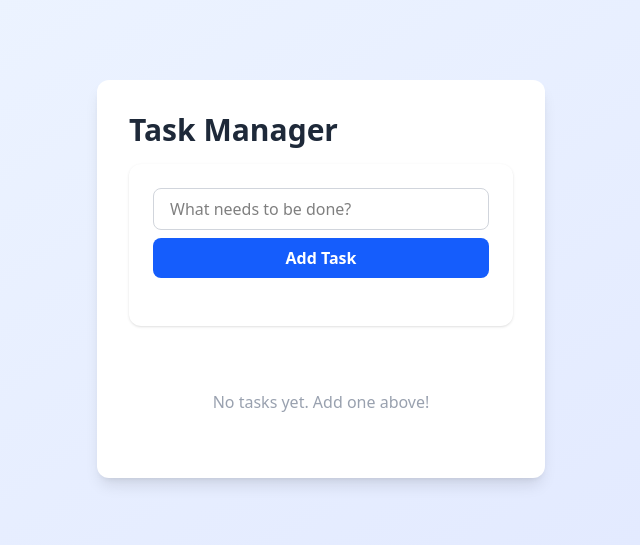
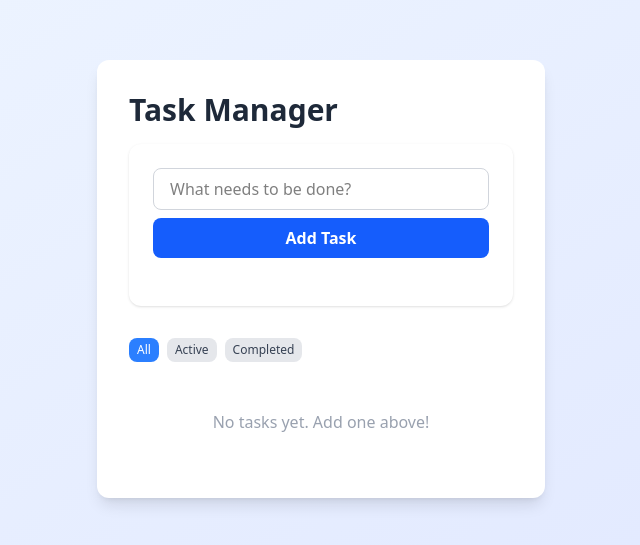
Before and after one commit to asifjirayat/redux-task-manager, a React (Vite) app: page / in a window 1280 px wide. Shown: the part 121-666 px from the top of the page, without its empty margins (319-959 px from the left). Built offline with nearby package versions, Linux system fonts and the light colour scheme; the HTML template or start-up script is replaced by a standard one.

Commit message:
Filter tasks

```diff
--- a/src/App.jsx
+++ b/src/App.jsx
@@ -1,10 +1,17 @@
 import { useDispatch, useSelector } from "react-redux";
-import { deleteTask, toggleTask } from "./features/tasks/taskSlice";
+import { deleteTask, setFilter, toggleTask } from "./features/tasks/taskSlice";
 import TaskForm from "./components/TaskForm";
 
 const App = () => {
-  const { tasks } = useSelector((state) => state.tasks);
+  const { tasks, filter } = useSelector((state) => state.tasks);
   const dispatch = useDispatch();
+
+  // Filter tasks
+  const filteredTasks = tasks.filter((task) => {
+    if (filter === "active") return !task.completed;
+    if (filter === "completed") return task.completed;
+    return true;
+  });
 
   return (
     <div className="min-h-screen bg-gradient-to-br from-blue-50 to-indigo-100 flex items-center justify-center p-4">
@@ -16,14 +23,33 @@ const App = () => {
           <TaskForm />
         </div>
 
+        {/* Filter buttons */}
+        <div className="flex gap-2 mb-4">
+          {["all", "active", "completed"].map((filterType) => (
+            <button
+              key={filterType}
+              onClick={() => dispatch(setFilter(filterType))}
+              className={`px-2 py-1 text-xs rounded-lg capitalize transition cursor-pointer  ${
+                filter === filterType
+                  ? "bg-blue-500 text-white"
+                  : "bg-gray-200 text-gray-700 hover:bg-gray-300"
+              }`}
+            >
+              {filterType}
+            </button>
+          ))}
+        </div>
+
         {/* Display tasks */}
         <div className="space-y-2">
-          {tasks.length === 0 ? (
+          {filteredTasks.length === 0 ? (
             <p className="text-gray-400 text-center py-8">
-              No tasks yet. Add one above!
+              {tasks.length === 0
+                ? "No tasks yet. Add one above!"
+                : `No ${filter} tasks.`}
             </p>
           ) : (
-            tasks.map((task) => (
+            filteredTasks.map((task) => (
               <div
                 key={task.id}
                 className="flex items-center gap-3 p-3 bg-gray-50 rounded-lg group"
--- a/src/features/tasks/taskSlice.js
+++ b/src/features/tasks/taskSlice.js
@@ -27,9 +27,12 @@ const taskSlice = createSlice({
     deleteTask: (state, action) => {
       state.tasks = state.tasks.filter((task) => task.id !== action.payload);
     },
+    setFilter: (state, action) => {
+      state.filter = action.payload;
+    },
   },
 });
 
-export const { addTask, toggleTask, deleteTask } = taskSlice.actions;
+export const { addTask, toggleTask, deleteTask, setFilter } = taskSlice.actions;
 
 export default taskSlice.reducer;
```
